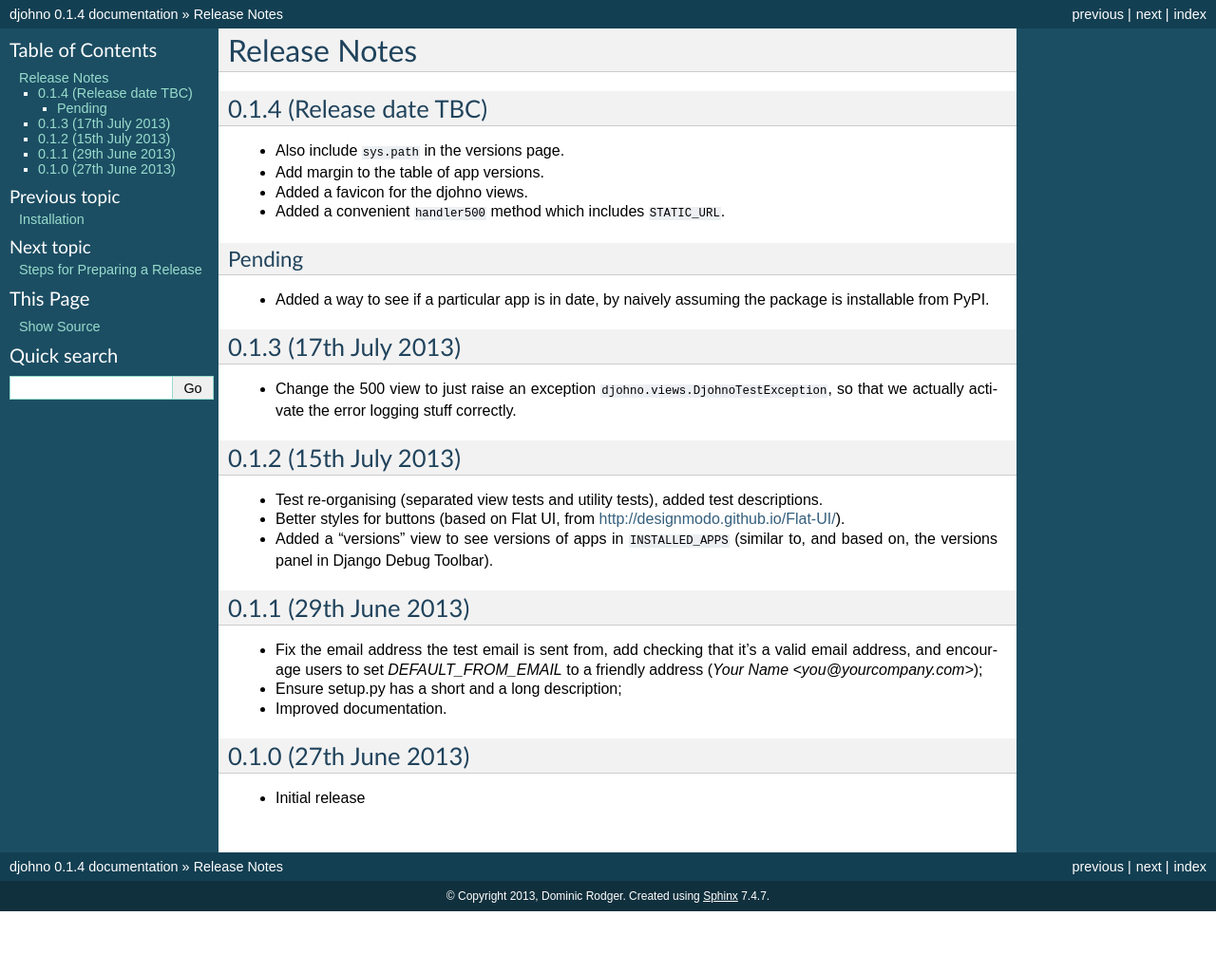
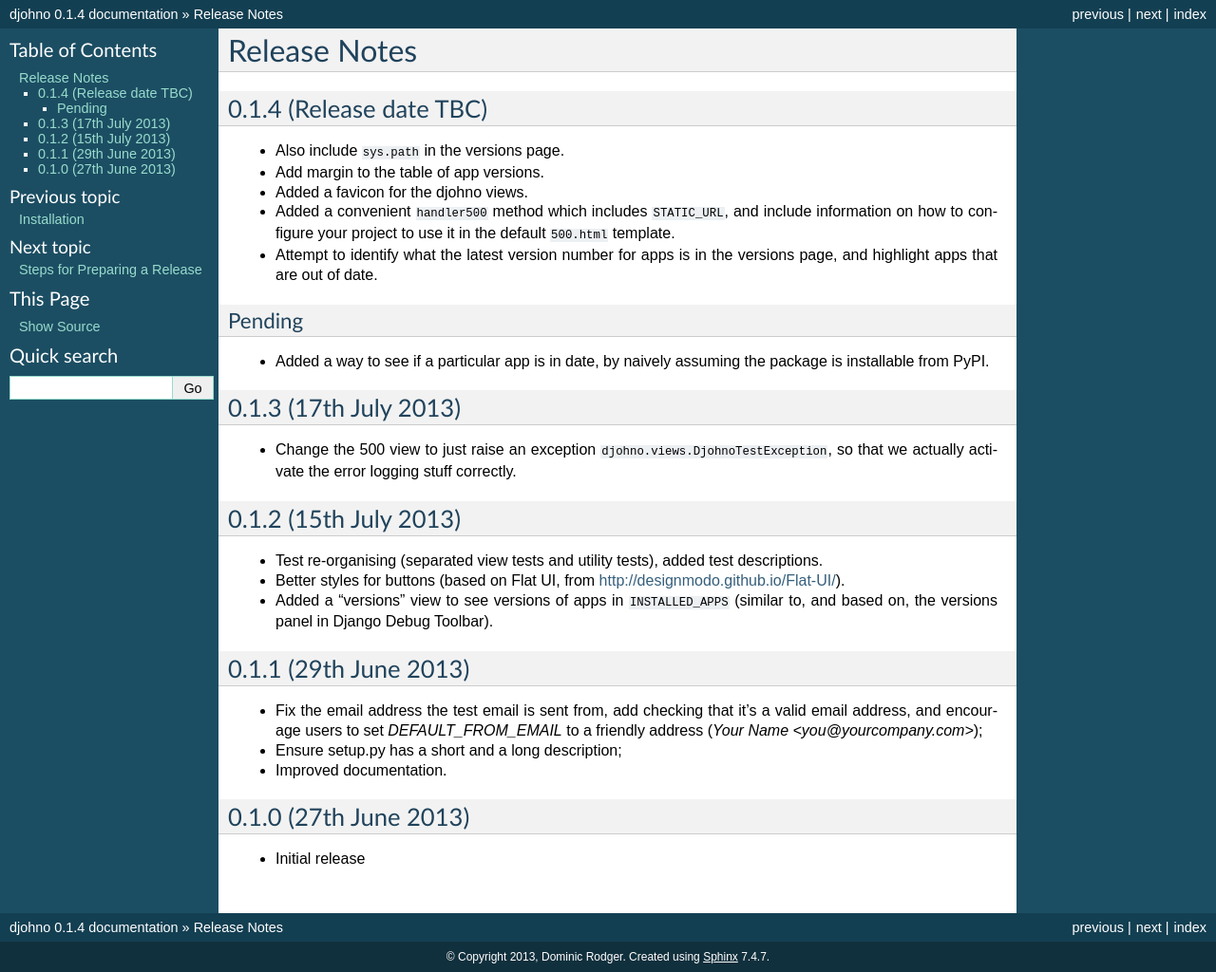
Before and after one commit to dominicrodger/djohno, a Sphinx documentation site: the page built from docs/release_notes.rst, in a window 1280 px wide. Shown: the whole page at 95% size. Built offline with Sphinx 7.4.7, drawn with Linux system fonts in a browser that asks for light colours; before the commit the page ends 960 px from its top, so only the background shows below that.

Commit message:
Updating the release notes

```diff
--- a/docs/release_notes.rst
+++ b/docs/release_notes.rst
@@ -8,7 +8,10 @@ Release Notes
 * Add margin to the table of app versions.
 * Added a favicon for the djohno views.
 * Added a convenient ``handler500`` method which includes
-  ``STATIC_URL``.
+  ``STATIC_URL``, and include information on how to configure your
+  project to use it in the default ``500.html`` template.
+* Attempt to identify what the latest version number for apps is in
+  the versions page, and highlight apps that are out of date.
 
 Pending
 -------
```
